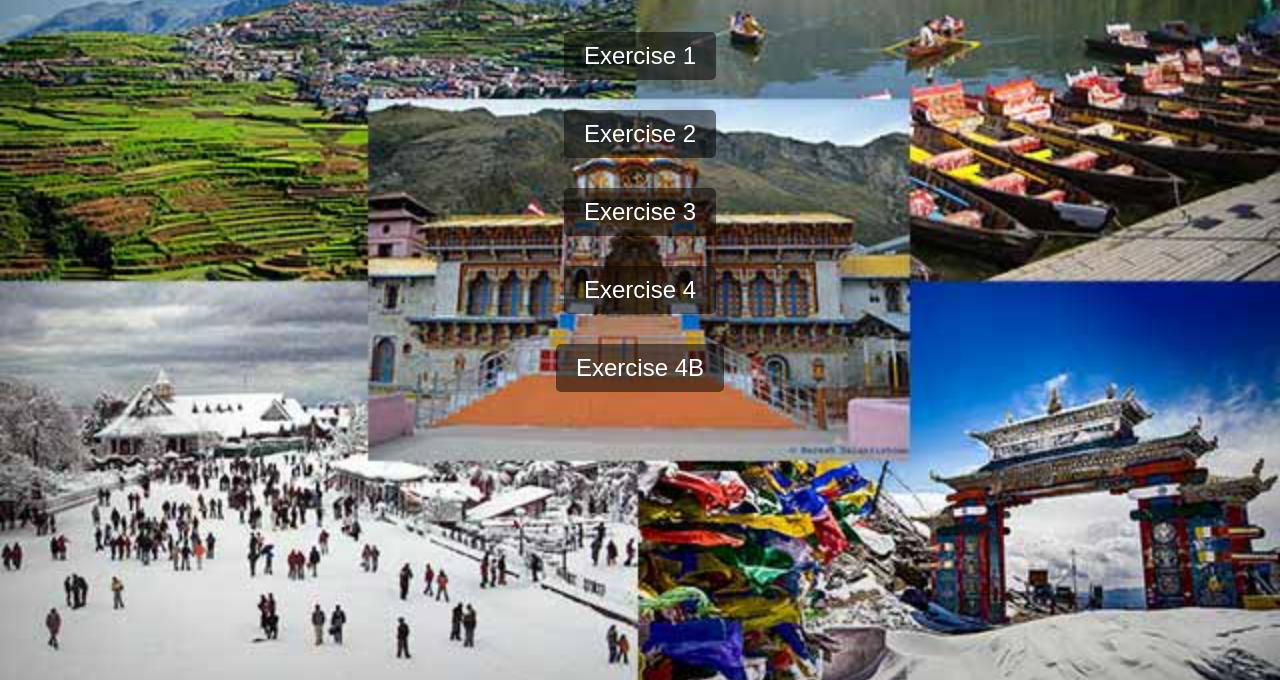
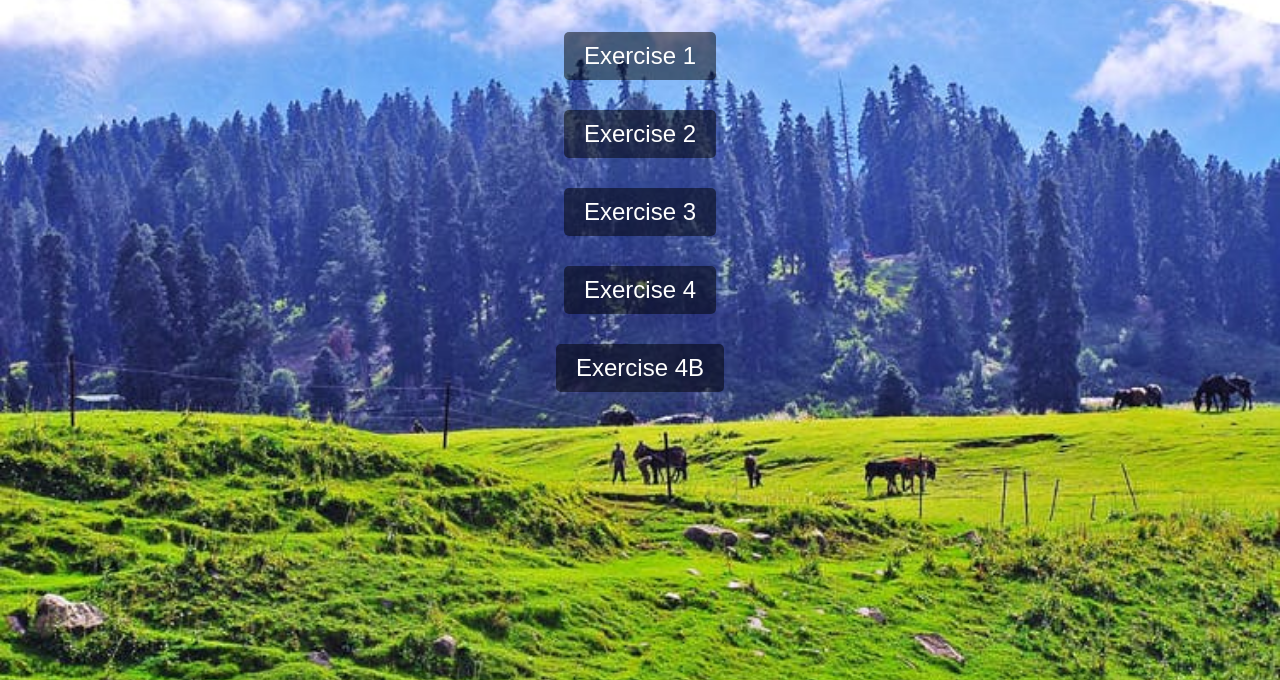
Before and after one commit to JohnAllanMirandaA/Web-Tech-lab, a plain HTML site: page index.html in a window 1280 px wide. Shown: the part 120-800 px from the top of the page. Drawn offline with Linux system fonts and the light colour scheme.

Commit message:
Update index.html

```diff
--- a/index.html
+++ b/index.html
@@ -7,7 +7,7 @@
             font-family: 'Arial', sans-serif;
             color: #fff;
             text-align: center;
-            background-image: url('Home_Image.jpg');
+            background-image: url('Gulmarg-i.jpg');
             background-size: cover;
             background-position: center;
             background-attachment: fixed;
```
